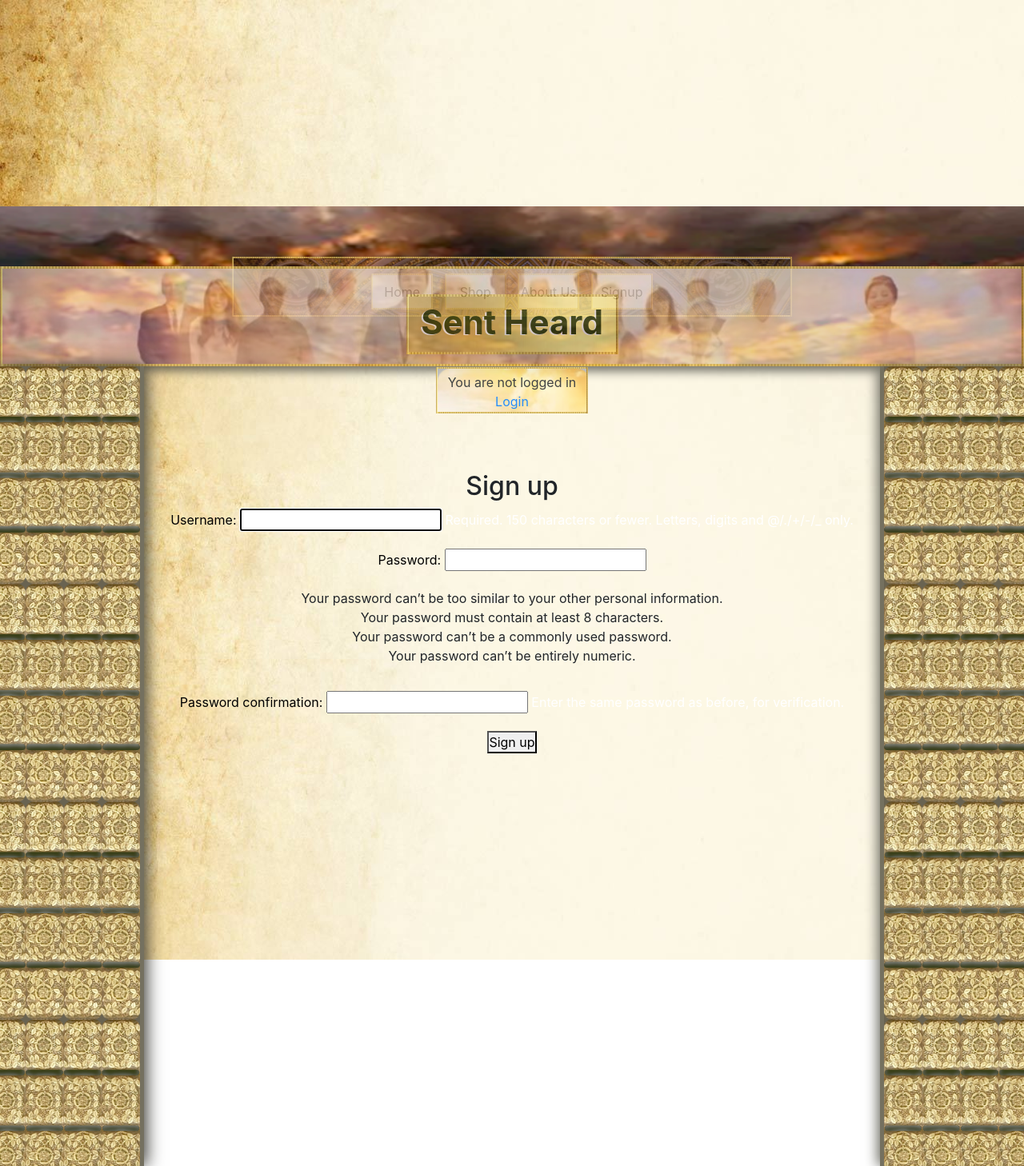
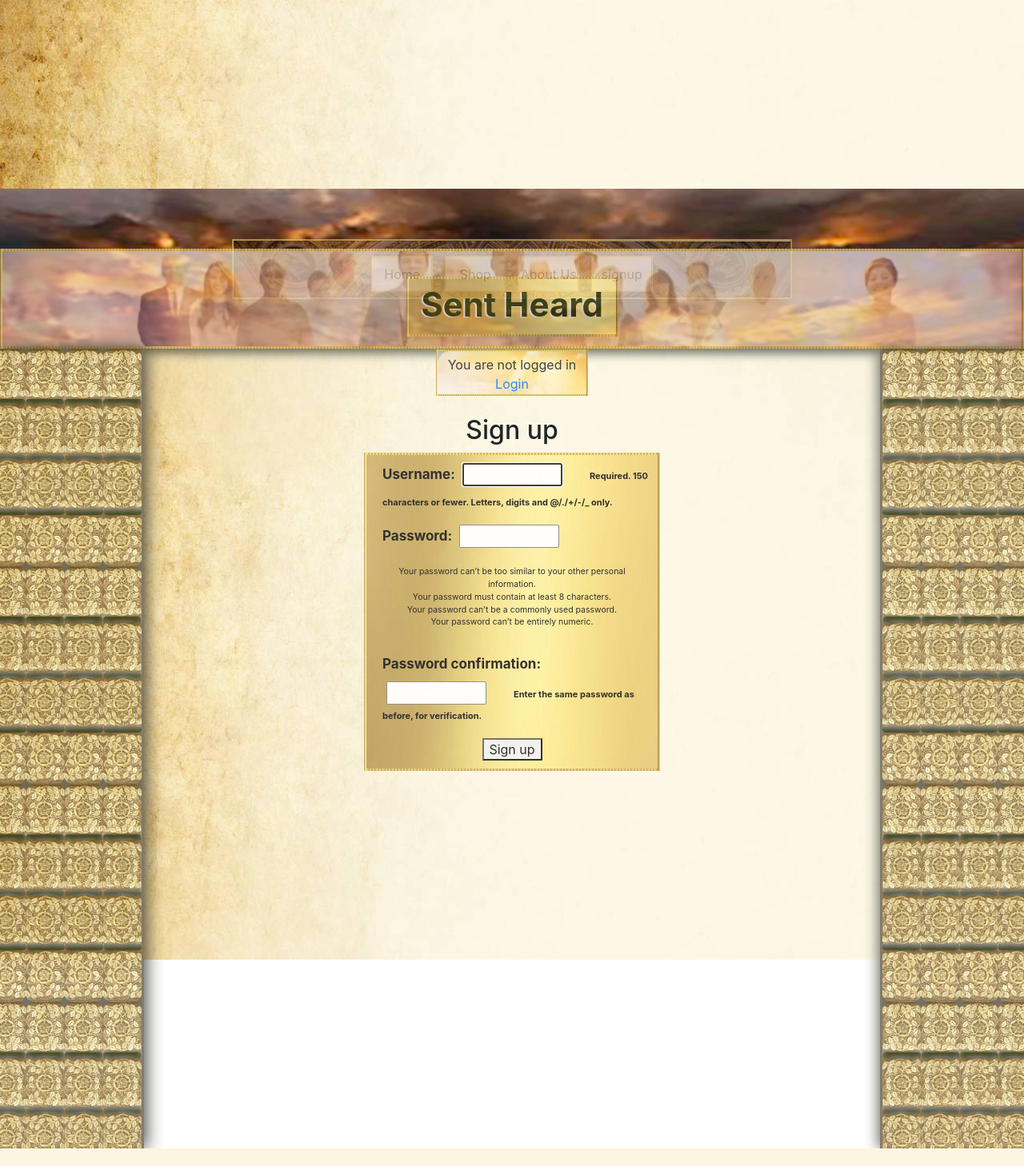
Before and after one commit to xanderstevenson/sentheard, a Django app: page /accounts/signup/ in a window 1280 px wide. Shown: the whole page at 80% size. After the commit the page ends 1436 px from the top, so only its background shows below. Run offline with Django 3.2, Linux system fonts and the light colour scheme; some libraries are stand-ins or nearby versions.

Commit message:
from pa to gh

```diff
--- a/static/index.css
+++ b/static/index.css
@@ -1,16 +1,14 @@
-
 * {
   align-content: center;
   text-align: center;
   margin: 0px auto;
   padding: 0px;
-
 }
 
 html {
   padding: 0px;
   min-width: 364px;
-  min-width: 375px;
+  /* min-width: 375px; */
   background-color: white;
 }
 
@@ -22,13 +20,13 @@ html {
 
 .fuck-motto {
   text-align: center;
-  border-image: url(images/gold.jpg) ;
+  border-image: url(images/gold.jpg);
 }
 
 #box-nav {
   text-align: left;
   width: 100%;
-  min-width: 300px;
+  min-width: 250px;
   max-width: 700px;
   height: 75px;
   border: 2.5px inset gold;
@@ -56,13 +54,13 @@ html {
   border-image: url(images/gold.jpg) 30% round;
 }
 
-.nav-btn-marg-left   {
+.nav-btn-marg-left {
   margin-left: 10px;
 }
 
 body {
   width: 100%;
-  min-width: 375px;
+  min-width: 355px;
   max-width: 2500px;
   min-height: 1200px;
   height: 100%;
@@ -78,15 +76,12 @@ body {
   margin: 0px auto;
   padding: 0px;
   padding-right: -15px;
-
 }
 
 #full-wide {
   height: 100%;
   padding: 0px;
-
 }
-
 
 p {
   color: white;
@@ -96,7 +91,7 @@ p {
   align-content: center;
   text-align: center;
   margin: 0px auto;
-  min-width: 375px;
+  min-width: 355px;
   /* margin-right: 0px; */
   width: 100%;
   height: 100%;
@@ -104,7 +99,7 @@ p {
 }
 
 #banner {
-  background-color:black;
+  background-color: black;
   background: url(images/lovedOnes2.jpg);
   -webkit-background-size: contain;
   -moz-background-size: contain;
@@ -159,7 +154,7 @@ p {
 #user_box {
   width: 190px;
   height: 58px;
-  border: 2.0px outset rgb(179, 179, 145);
+  border: 2px outset rgb(179, 179, 145);
   border-image: url(images/gold.jpg) 30% round;
   padding-top: 3px;
   margin-top: 1px;
@@ -167,7 +162,6 @@ p {
   background-image: url(images/gold_cloud.png);
   opacity: 0.85;
 }
-
 
 #main-body {
   width: 100%;
@@ -199,13 +193,14 @@ p {
   /* padding: -110px; */
   display: inline-block;
   /* background: url(images/parchment1.png);  */
+  /* opacity: 0.75; */
 }
 
 label {
   color: black;
 }
 
-#mission {
+#home-container {
   z-index: -1;
   margin: 0px auto;
   align-content: center;
@@ -216,7 +211,6 @@ label {
   /* display: block; */
   /* position: relative; */
 }
-
 
 #binding {
   height: 100%;
@@ -229,9 +223,10 @@ left: 0px;
   max-width: 180px;
   position: absolute;
   background-color: rgb(105, 99, 81);
-border-right: 5px solid rgb(116, 112, 95);
+  border-right: 3px solid rgb(116, 112, 95);
   box-shadow: 3px 0px 20px rgb(54, 54, 48);
   z-index: 7;
+  opacity: 0.9;
 }
 
 #binding2 {
@@ -241,14 +236,16 @@ margin: 0px auto;
   top: 0px;
   margin-right: 0px;
   /* margin-top: -90px; */
-  width:50%;
+  width: 50%;
   max-width: 180px;
   right: 0px;
   background-color: rgb(105, 99, 81);
-border-left: 5px solid rgb(116, 112, 95);
+  border-left: 3px solid rgb(116, 112, 95);
   box-shadow: -3px 0px 15px rgb(105, 105, 95);
+  /* box-shadow: -3px 0px 15px rgb(54, 54, 48); */
   z-index: 7;
   position: absolute;
+  opacity: 0.9;
 }
 
 .right-text {
@@ -273,8 +270,6 @@ position: absolute;
   display: block;
 }
 
-
-
 #title-box p {
   font-size: 42px;
   color: rgb(33, 53, 10);
@@ -282,7 +277,10 @@ position: absolute;
   font-weight: bold;
 }
 
-#home-icon, #about-us-icon, #contact-icon, #hand-peace-icon {
+#home-icon,
+#about-us-icon,
+#contact-icon,
+#hand-peace-icon {
   color: white;
   width: 50px;
   /* align-content: center; */
@@ -302,9 +300,99 @@ margin-right: -30px;
 
 #hand-peace-icon {
   margin-top: 0px;
-
 }
 
 #contact-icon {
   margin-top: 0px;
 }
+
+#sign_up_form {
+  align-content: center;
+  margin: 0px auto;
+  color: black;
+  text-align: left;
+  align-content: left;
+  clear: left;
+  max-width: 370px;
+  background-color: silver;
+  background-image: url(images/gold.jpg);
+  padding: 10px;
+  border: 3px outset rgb(241, 241, 18);
+  border-image: url(images/gold.jpg) 30% round;
+  opacity: 0.8;
+  display: block;
+}
+
+#sign_up_form ul {
+  font-size: 10.5px;
+  margin-left: 0px;
+  text-align: left;
+  /* float: left; */
+}
+
+#sign_up_form label {
+  clear: right;
+}
+
+#sign_up_form p {
+  text-align: left;
+  margin-left: 10px;
+  font-size: 17px;
+  font-weight: bold;
+  clear: left;
+}
+
+#sign_up_form input {
+  /* margin: 0px auto; */
+  width: 125px;
+  margin-left: 5px;
+  margin-right: 10px;
+  /* margin-right: 65px; */
+  clear: right;
+}
+
+#sign_up_form button {
+  width: 75px;
+}
+
+p #id_password2 input {
+  width: 50px;
+}
+
+#sign_up_form ul {
+  list-style-type: none;
+}
+
+.helptext {
+  color: black;
+  font-size: 11px;
+  /* clear: left; */
+  margin: 0px auto;
+  margin-bottom: 20px;
+  text-align: center;
+}
+
+p .helptext {
+  margin-left: 20px;
+  font-size: 11px;
+}
+
+#logo {
+  text-align: center;
+  width: 300px;
+  margin: 0px auto;
+  align-content: center;
+}
+
+#home-container {
+  width: 97%;
+  min-width: 350px;
+  max-width: 635px;
+}
+
+#home-container p {
+  font-size: 18px;
+  color: black;
+}
+
+/* ANIMATION */
--- a/templates/about_us.html
+++ b/templates/about_us.html
@@ -8,7 +8,7 @@
     <br><br><br>
     <h1>About Us</h1>
     <br>
-    <img src="/static/images/medeival.png" alt="" style="width:300px; height:200px;">
+    <!--<img src="/static/images/medeival.png" alt="" style="width:300px; height:200px;">-->
     <br>
     <br>
 
--- a/templates/index.html
+++ b/templates/index.html
@@ -20,7 +20,7 @@
     <meta charset="UTF-8">
     <meta name="viewport" content="width=device-width, initial-scale=1.0">
     <meta http-equiv="X-UA-Compatible" content="ie=edge">
-    <title>SentHeard</title>
+    <title>(LOCAL) SentHeard</title>
 </head>
 
 <body>
@@ -38,7 +38,7 @@
                             {% if user.is_authenticated %}
                             <a href={% url 'signup' %}><button class="nav-btn nav-btn-marg-left">account</button></a>
                             {% else  %}
-                            <a href={% url 'signup' %}><button class="nav-btn nav-btn-marg-left">Signup</button></a>
+                            <a href={% url 'signup' %}><button class="nav-btn nav-btn-marg-left">signup</button></a>
                             {% endif %}
                         </div>
                     </div>
@@ -64,7 +64,8 @@
             <!-- <div class="col-xl-12 col-xs-12">  -->
 
             <div>
-                <img src="{% static 'images/green-binding6.png'%}" alt="contact icon" id="binding" class="bindings">
+                <img src="{% static 'images/green-binding6.png'%}" alt="right scroll/pillar" id="binding"
+                    class="bindings">
             </div>
 
             <div id='user_box'>
@@ -85,15 +86,33 @@
 
             <link rel="stylesheet" href="/static/index.css" />
 
-            <div id="mission">
+            <div id="home-container">
 
-                <br>
-                <br>
 
-                <h3 class="fuck-motto">Home</h3>
+                <p>In order to safeguard a brighter future for your loved ones,
+                    You should cement your legacy. Passing down the family
+                    triumphs, tribulations, morals, wisdom and traditions
+                    is itself a time-honored tradition. In fact, for tens of thousands
+                    of years, we sent valuable heirlooms with our kin when they
+                    departed this world. Now, our dearly aparted can leave
+                    something with us. Until we have made
+                    peace with your history, can we truly be centered in
+                    the present, between the past and the future, and claim our destiny?
+                    It's time to get centered...
+                </p>
+
+                <img src="{% static 'images/logo/logo-gold-sun.png'%}" alt="sh_logo" id="logo">
+                <p>
+                    Offering the recording and safekeeping of family traditions, voices, documents,
+                    videos and stories.
+                </p>
+                <div id=”illustration”>
+
+                </div>
             </div>
 
-            <a href="{% url 'password_reset' %}">Change Password</a>
+
+            <!-- <a href="{% url 'password_reset' %}">Change Password</a> -->
 
             {% endblock %}
 
@@ -101,7 +120,8 @@
 
 
             <div>
-                <img src="{% static 'images/green-binding5.png'%}" alt="contact icon" id="binding2" class="bindings">
+                <img src="{% static 'images/green-binding5.png'%}" alt="right scroll/pillar" id="binding2"
+                    class="bindings">
             </div>
 
 
--- a/templates/signup.html
+++ b/templates/signup.html
@@ -5,15 +5,17 @@
 
 {% block content %}
 
-<link rel="stylesheet" href="/static/index.css"/>
-<br><br><br>
+<link rel="stylesheet" href="/static/index.css" />
+<br>
 <!-- {% block title %}Sign Up{% endblock %} -->
 
-<h2>Sign up</h2>
-<form method="post">
-  {% csrf_token %}
-  {{ form.as_p }}
-  <button type="submit">Sign up</button>
-</form>
+<h2 >Sign up</h2>
+<div id="sign_up_form">
+  <form method="post">
+    {% csrf_token %}
+    {{ form.as_p }}
+    <button type="submit">Sign up</button>
+  </form>
+</div>
 
 {% endblock %}
```
Also changed, not shown: static/images/logo/logo-gold-sun.png (added). Lines whose indentation alone changed are shown as unchanged.
